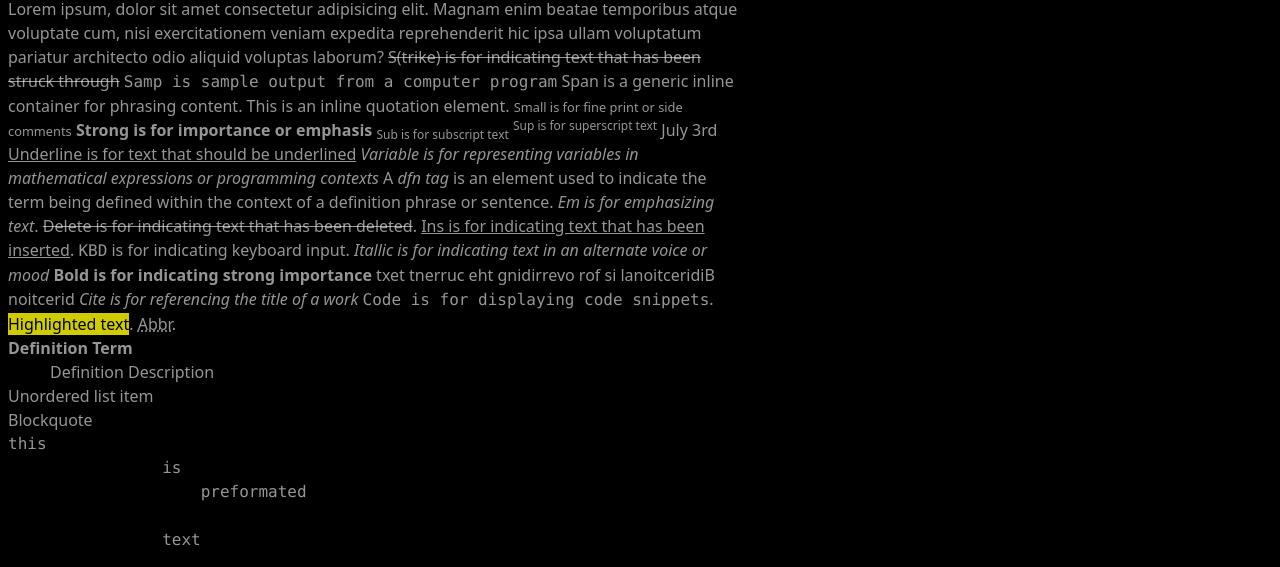
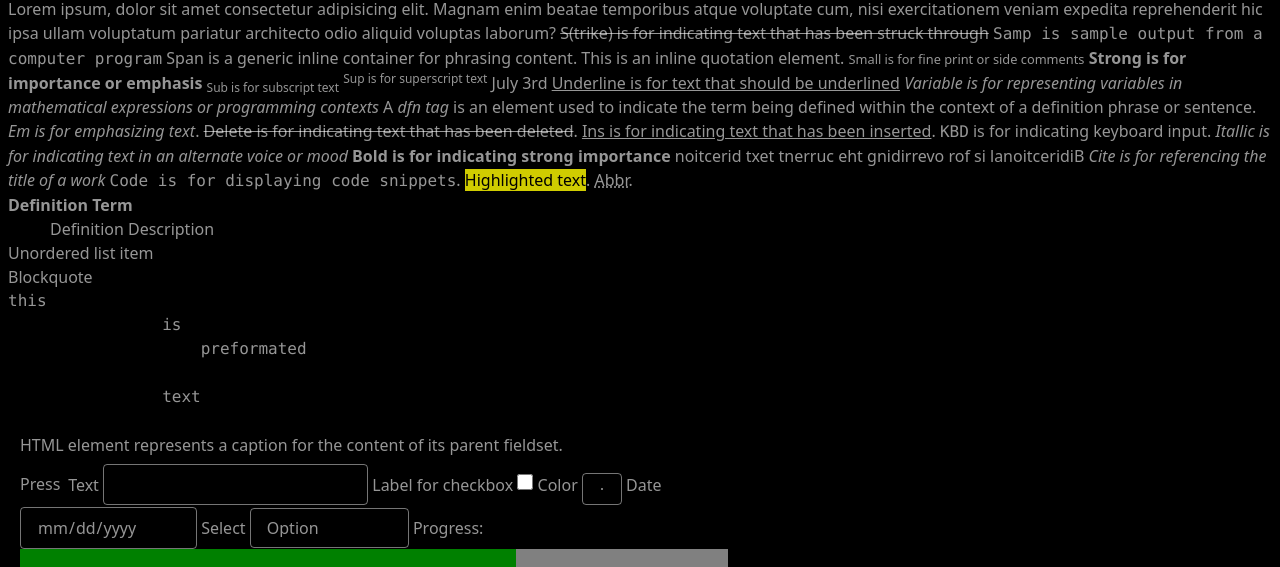
Before and after one commit to jurgengjoncari/default-styles, a website: page index.html in a window 1280 px wide. Shown: the part 185-752 px from the top of the page. Drawn offline with Linux system fonts and the light colour scheme.

Commit message:
remove unnecessary constraints

```diff
--- a/accessibility.css
+++ b/accessibility.css
@@ -110,14 +110,8 @@ dl,
 input:not([type="checkbox"]):not([type="radio"]):not([type="button"]):not([type="submit"]):not([type="reset"]),
 select,
 textarea,
-form,
 fieldset,
 progress,
 meter {
     max-width: 80ch;
 }
-
-article,
-section {
-    max-width: 80ch;
-}
```
